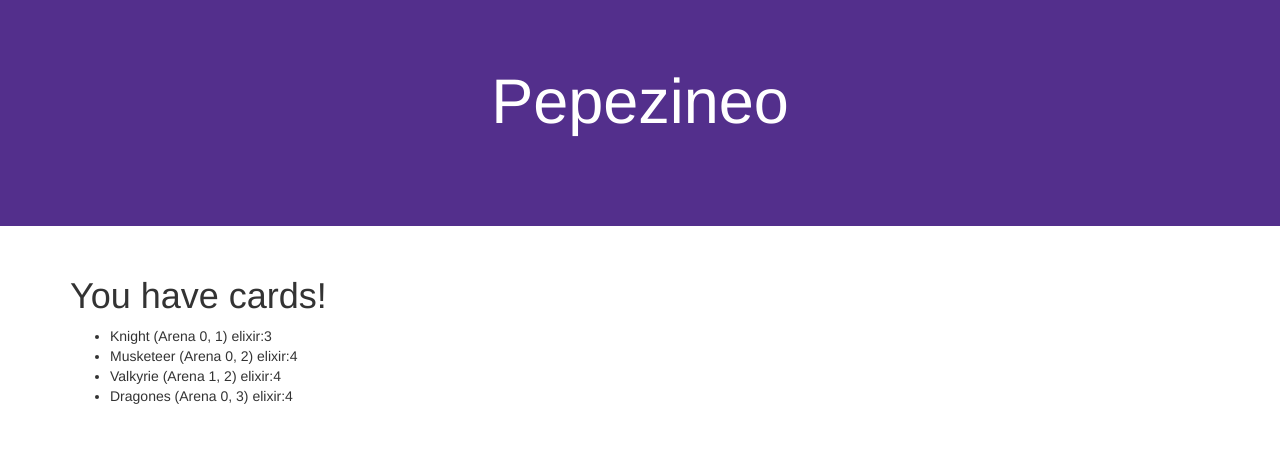
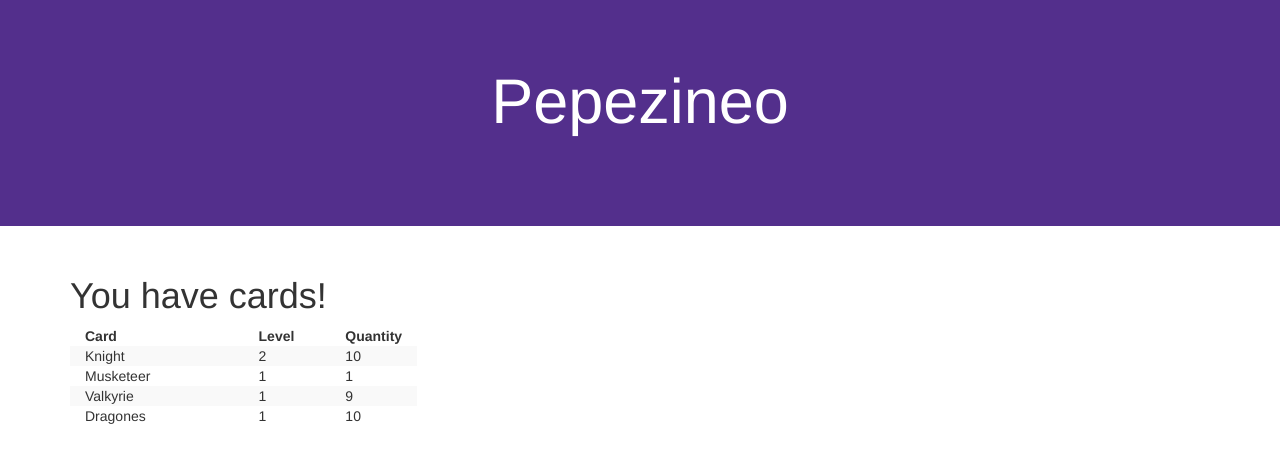
Before and after one commit to bimaoe/pepezineo, a Django app: template hello/templates/dashboard.html in a window 1280 px wide. Shown: the part 52-515 px from the top of the page. Run offline with Django 3.2, Linux system fonts and the light colour scheme; the template is opened without the code that fills it: values that come from a table or form of the project are taken from there, others are empty; data comes from the database, SQL or seed files in the repository; both versions use the stored data as it was after the commit; some libraries are stand-ins or nearby versions.

Commit message:
Added update card quantity and level feature.

```diff
--- a/gettingstarted/urls.py
+++ b/gettingstarted/urls.py
@@ -16,8 +16,9 @@ urlpatterns = [
     url(r'^dashboard', hello.views.dashboard, name='dashboard'),
     url(r'^insert-cards-into-db', hello.views.insert_cards_into_db,
         name='insert-cards-into-db'),
-    url(r'^insert-my-card-into-db', hello.views.insert_my_card_into_db,
-        name='insert-my-card-into-db'),
+    url(r'^insert-or-update-my-card-into-db',
+        hello.views.insert_or_update_my_card_into_db,
+        name='insert-or-update-my-card-into-db'),
     url(r'^test', hello.views.test, name='test'),
     url(r'^db', hello.views.db, name='db'),
     url(r'^admin/', include(admin.site.urls)),
--- a/hello/templates/dashboard.html
+++ b/hello/templates/dashboard.html
@@ -11,13 +11,26 @@
 <div class="container">
   {% if my_card_list %}
   	<h1> You have cards! </h1>
-  	<ul>
-  	{% for card in my_card_list %}
-    	<li>{{ card.name }} (Arena {{ card.arena }}, {{ card.type }}) elixir:{{ card.elixir }}</li>
-	{% endfor %}
-	</ul>
+  	<table class="table-striped">
+      <thead>
+        <tr class="row">
+          <th class="col-xs-6"> Card </td>
+          <th class="col-xs-3"> Level </td>
+          <th class="col-xs-3"> Quantity </td>
+        </tr>
+      </thead>
+      <tbody>
+      	{% for card in my_card_list %}
+          <tr class="row">
+            <td class="col-xs-6">{{ card.card.name }}</td>
+            <td class="col-xs-3">{{ card.level }}</td>
+            <td class="col-xs-3">{{ card.quantity }}</td>
+          </tr>
+        {% endfor %}
+      </tbody>
+    </table>
   {% else %}
-  	<h1> You don't have cards :( </h1>
+    <h1> You don't have any card :( </h1>
   {% endif %}
 </div>
 {% endblock %}
--- a/hello/templates/update-card.html
+++ b/hello/templates/update-card.html
@@ -11,7 +11,7 @@
   </div>
 </div>
 <div class="container">
-  <form class="form-inline" action="/insert-my-card-into-db" method="post"> {% csrf_token %}
+  <form class="form-inline" action="/insert-or-update-my-card-into-db" method="post"> {% csrf_token %}
     <div id="new_card_inputs" class="go-away">
       <fieldset id="card" class="go-away">
         <legend> Card </legend>
```
Also changed, not shown: hello/views.py (+20 -18 lines), db.sqlite3, 2 other files.
